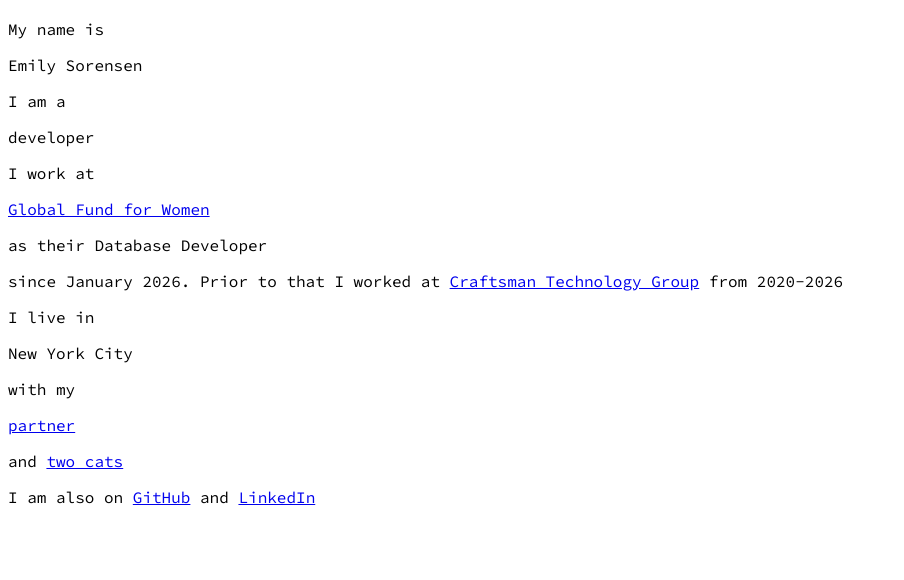
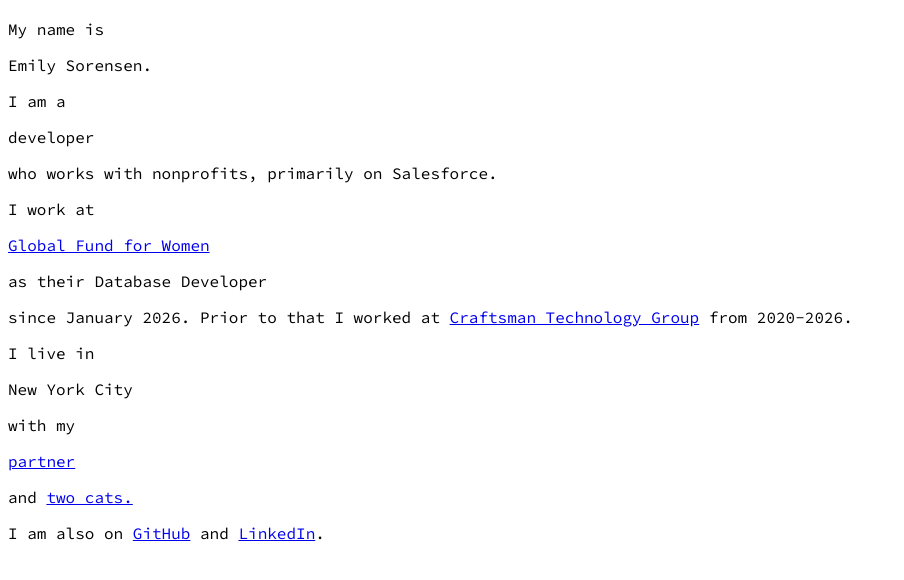
Before and after one commit to emilysorensen/emilysorensen.github.io, a plain HTML site: page index.html in a window 1280 px wide. Shown: the part 64-644 px from the top of the page, without its empty margins (0-904 px from the left). Drawn offline with Linux system fonts and the light colour scheme.

Commit message:
Refine text and punctuation in index.html
Updated paragraphs to improve sentence structure and punctuation.

```diff
--- a/index.html
+++ b/index.html
@@ -32,19 +32,20 @@
     <div class="container">
     <h1>Hello, World!</h1>
     <p>My name is</p>
-    <p>Emily Sorensen</p>
+    <p>Emily Sorensen.</p>
     <p>I am a</p>
     <p>developer</p>
+    <p>who works with nonprofits, primarily on Salesforce.</p>
     <p>I work at</p>
     <p><a href="https://www.globalfundforwomen.org/">Global Fund for Women</a></p>
     <p>as their Database Developer</p>
-    <p>since January 2026. Prior to that I worked at <a href="https://www.craftsmantech.com/">Craftsman Technology Group</a> from 2020-2026</p>
+    <p>since January 2026. Prior to that I worked at <a href="https://www.craftsmantech.com/">Craftsman Technology Group</a> from 2020-2026.</p>
     <p>I live in</p>
     <p>New York City</p>
     <p>with my</p>
     <p><a href="https://sanforddiehl.com/">partner</a></p>
-    <p>and <a href="https://en.wikipedia.org/wiki/Henry_A._Wallace">two cats</a></p>
-    <p>I am also on <a href="https://github.com/emilysorensen/">GitHub</a> and <a href="https://www.linkedin.com/in/emilysorensen/">LinkedIn</a></p>
+    <p>and <a href="https://en.wikipedia.org/wiki/Henry_A._Wallace">two cats.</a></p>
+    <p>I am also on <a href="https://github.com/emilysorensen/">GitHub</a> and <a href="https://www.linkedin.com/in/emilysorensen/">LinkedIn</a>.</p>
     </div>
 </body>
 </html>
```
